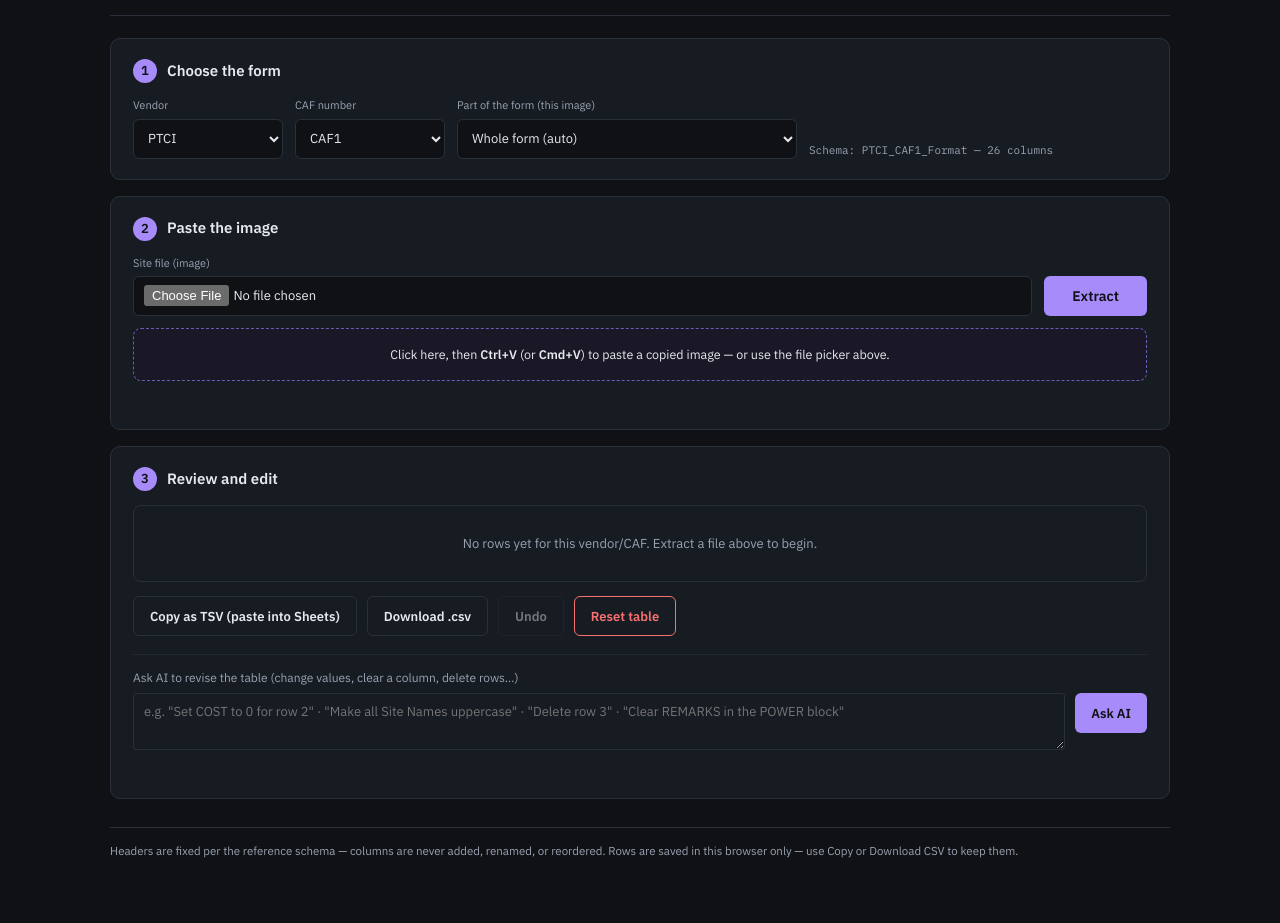
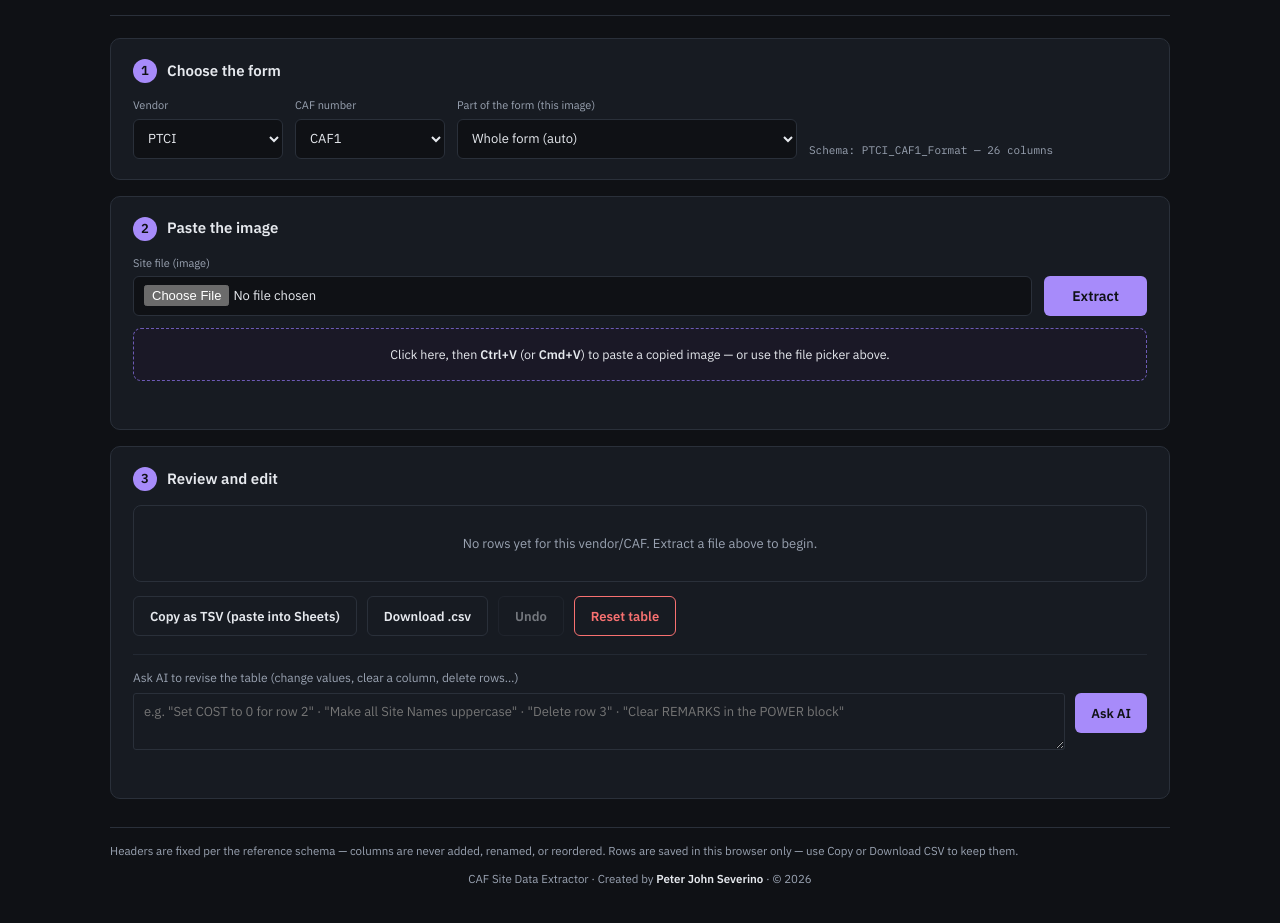
Before and after one commit to retep4work/CAF-Rebaselining, a website: page index.html in a window 1280 px wide. Shown: the part 83-1006 px from the top of the page. Drawn offline with Linux system fonts and the light colour scheme.

Commit message:
Add footer with site creator information

```diff
--- a/index.html
+++ b/index.html
@@ -180,6 +180,7 @@ button:disabled{opacity:.45; cursor:default;}
 
   <footer>
     Headers are fixed per the reference schema — columns are never added, renamed, or reordered. Rows are saved in this browser only — use Copy or Download CSV to keep them.
+    <div style="margin-top:10px; text-align:center;">CAF Site Data Extractor &middot; Created by <b style="color:var(--text); font-weight:600;">Peter John Severino</b> &middot; &copy; 2026</div>
   </footer>
 </div>
 
```
